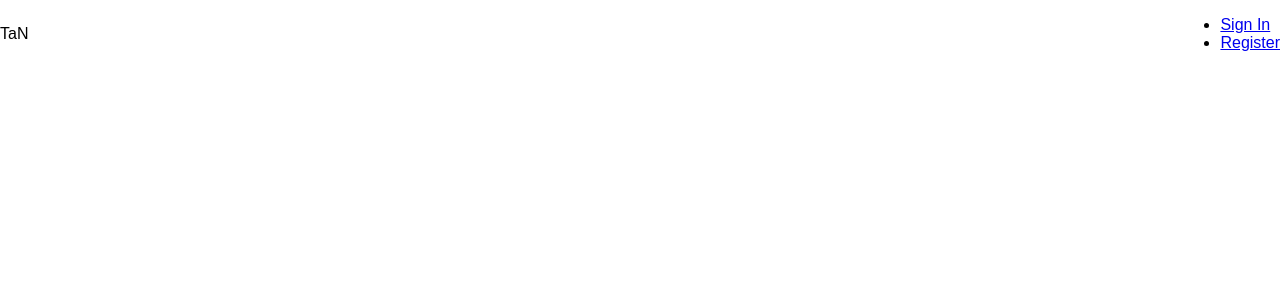
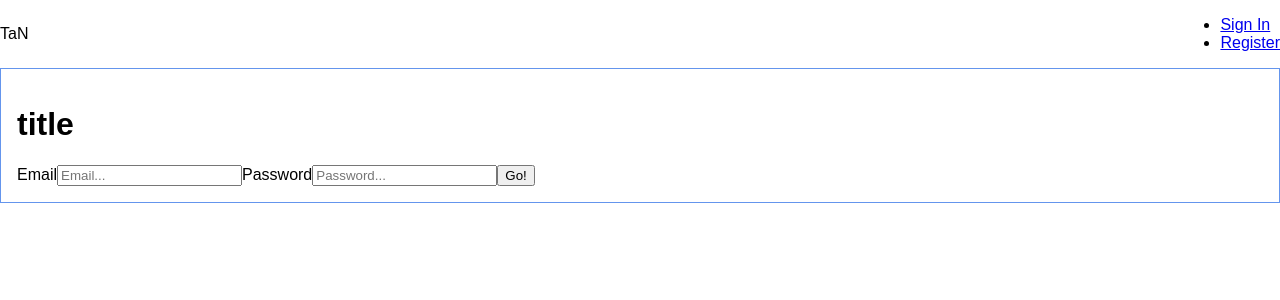
Before and after one commit to bradfloodx/junctures.io, a React (Create React App) app: page / in a window 1280 px wide. Shown: the top 300 px of the page. Built offline with nearby package versions, Linux system fonts and the light colour scheme.

Commit message:
Adds basic Authenticate component

```diff
--- a/src/App.js
+++ b/src/App.js
@@ -1,16 +1,20 @@
 import React, {Component} from 'react';
 import Header from './Header';
+import Authenticate from './Authenticate';
 
 const links = [
 	{title: 'Sign In', path: '/sign-in'},
 	{title: 'Register', path: '/register'}
 ];
 
+const handleOnSubmit = () => void console.log('handleOnSubmit');
+
 class App extends Component {
 	render() {
 		return (
 			<div className="App">
 				<Header links={links}/>
+				<Authenticate onSubmit={handleOnSubmit}/>
 			</div>
 		);
 	}
--- /dev/null
+++ b/src/Authenticate.js
@@ -0,0 +1,29 @@
+import React from 'react';
+import PropTypes from 'prop-types';
+import styled from 'styled-components';
+
+const Authenticate = styled.form`
+	border: 1px solid cornflowerblue;
+	padding: 1rem;
+`;
+
+const AuthenticateContainer = ({onSubmit}) => (
+	<Authenticate onSubmit={onSubmit}>
+		<h1>title</h1>
+		<label>
+			<span>Email</span>
+			<input type="email" placeholder="Email..."/>
+		</label>
+		<label>
+			<span>Password</span>
+			<input type="password" placeholder="Password..."/>
+		</label>
+		<button type="submit">Go!</button>
+	</Authenticate>
+);
+
+AuthenticateContainer.propTypes = {
+	onSubmit: PropTypes.func.isRequired
+};
+
+export default AuthenticateContainer;
```
Also changed, not shown: 1 other file (tests, documents, lock files or other folders).
